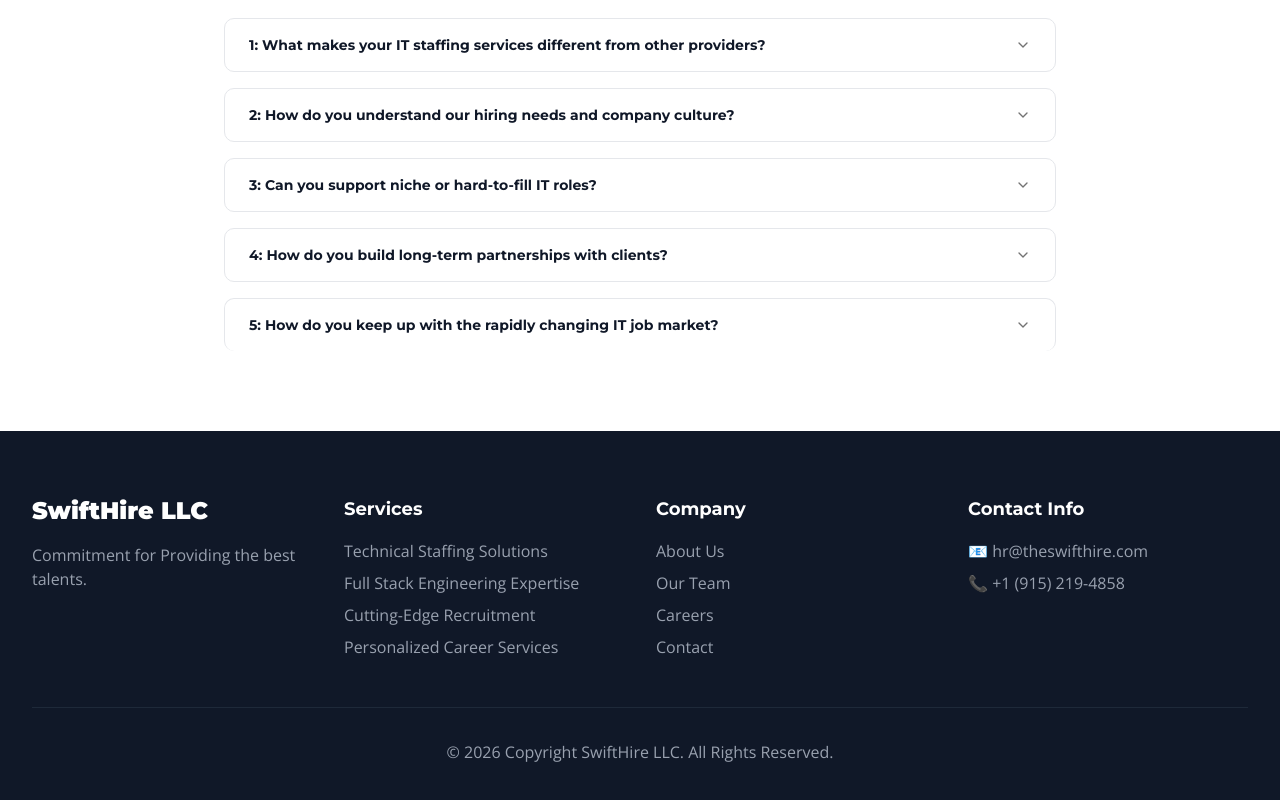
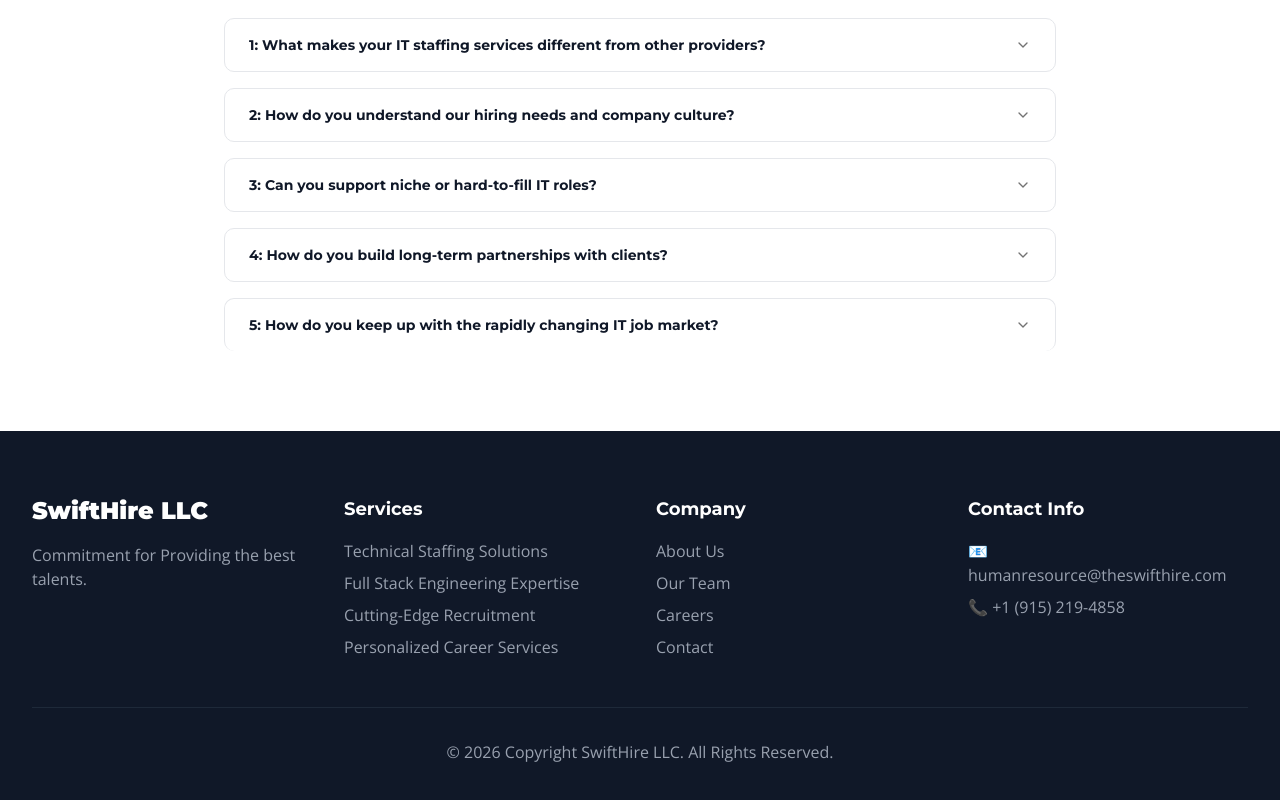
Before and after one commit to ankithiring/theSwifthire, a Next.js app: page / in a window 1280 px wide. Shown: the part 4125-4925 px from the top of the page. Built offline with nearby package versions, Linux system fonts and the light colour scheme.

Commit message:
updateed email address

```diff
--- a/app/about/page.tsx
+++ b/app/about/page.tsx
@@ -277,7 +277,7 @@ export default function AboutPage() {
             <div>
               <h4 className="text-lg font-serif font-bold mb-4">Contact Info</h4>
               <div className="space-y-2 text-gray-400 font-sans">
-                <p>📧 hr@theswifthire.com</p>
+                <p>📧 humanresource@theswifthire.com</p>
                 <p>📞 +1 (915) 219-4858</p>
               </div>
             </div>
--- a/app/contact/page.tsx
+++ b/app/contact/page.tsx
@@ -178,10 +178,10 @@ export default function ContactPage() {
                 <h3 className="text-xl font-serif font-bold text-gray-900 mb-2">Email Us</h3>
                 <p className="text-gray-600 font-sans mb-4">Send us an Email</p>
                 <a
-                  href="mailto:hr@theswifthire.com"
+                  href="mailto:humanresource@theswifthire.com"
                   className="text-cyan-600 hover:text-cyan-700 font-sans font-medium"
                 >
-                  hr@theswifthire.com
+                  humanresource@theswifthire.com
                 </a>
                 <p className="text-sm text-gray-500 font-sans mt-2">We respond within 24 hours</p>
               </CardContent>
@@ -386,7 +386,7 @@ export default function ContactPage() {
                           </p>
                           <p className="flex items-center">
                             <Mail className="h-4 w-4 text-gray-400 mr-2" />
-                            hr@theswifthire.com
+                            humanresource@theswifthire.com
                           </p>
                           <p className="flex items-center">
                             <Clock className="h-4 w-4 text-gray-400 mr-2" />
@@ -419,7 +419,7 @@ export default function ContactPage() {
                           </p>
                           <p className="flex items-center">
                             <Mail className="h-4 w-4 text-gray-400 mr-2" />
-                            hr@theswifthire.com
+                            humanresource@theswifthire.com
                           </p>
                           <p className="flex items-center">
                             <Clock className="h-4 w-4 text-gray-400 mr-2" />
@@ -523,7 +523,7 @@ export default function ContactPage() {
             <div>
               <h4 className="text-lg font-serif font-bold mb-4">Contact Info</h4>
               <div className="space-y-2 text-gray-400 font-sans">
-                <p>📧 hr@theswifthire.com</p>
+                <p>📧 humanresource@theswiftire.com</p>
                 <p>📞 +1 (915) 219-4858</p>
               </div>
             </div>
--- a/app/forgot-password/page.tsx
+++ b/app/forgot-password/page.tsx
@@ -157,8 +157,8 @@ export default function ForgotPasswordPage() {
           <div className="text-center">
             <p className="text-xs text-gray-500 font-sans mb-2">
               Need help? Contact our support team at{" "}
-              <a href="mailto:hr@theswifthire.com" className="text-cyan-600 hover:text-cyan-700">
-                hr@theswifthire.com
+              <a href="mailto:humanresource@theswifthire.com" className="text-cyan-600 hover:text-cyan-700">
+                humanresource@theswifthire.com
               </a>
             </p>
             <p className="text-xs text-gray-500 font-sans">
@@ -234,7 +234,7 @@ export default function ForgotPasswordPage() {
             <div>
               <h4 className="text-lg font-serif font-bold mb-4">Contact Info</h4>
               <div className="space-y-2 text-gray-400 font-sans">
-                <p>📧 hr@theswifthire.com</p>
+                <p>📧 humanresource@theswifthire.com</p>
                 <p>📞 +1 (915) 219-4858</p>
               </div>
             </div>
--- a/app/login/page.tsx
+++ b/app/login/page.tsx
@@ -219,7 +219,7 @@ export default function LoginPage() {
             <div>
               <h4 className="text-lg font-serif font-bold mb-4">Contact Info</h4>
               <div className="space-y-2 text-gray-400 font-sans">
-                <p>📧 hr@theswifthire.com</p>
+                <p>📧 humanresource@theswifthire.com</p>
                 <p>📞 +1 (915) 219-4858</p>
               </div>
             </div>
--- a/app/page.tsx
+++ b/app/page.tsx
@@ -441,7 +441,7 @@ export default function HomePage() {
             <div>
               <h4 className="text-lg font-serif font-bold mb-4">Contact Info</h4>
               <div className="space-y-2 text-gray-400 font-sans">
-                <p>📧 hr@theswifthire.com</p>
+                <p>📧 humanresource@theswifthire.com</p>
                 <p>📞 +1 (915) 219-4858</p>
               </div>
             </div>
--- a/app/register/page.tsx
+++ b/app/register/page.tsx
@@ -332,7 +332,7 @@ export default function RegisterPage() {
             <div>
               <h4 className="text-lg font-serif font-bold mb-4">Contact Info</h4>
               <div className="space-y-2 text-gray-400 font-sans">
-                <p>📧 hr@theswifthire.com</p>
+                <p>📧 humanresource@theswifthire.com</p>
                 <p>📞 +1 (915) 219-4858</p>
               </div>
             </div>
--- a/app/services/cutting-edge-recruitment/page.tsx
+++ b/app/services/cutting-edge-recruitment/page.tsx
@@ -363,7 +363,7 @@ export default function CuttingEdgeRecruitmentPage() {
             <div>
               <h4 className="text-lg font-serif font-bold mb-4">Contact Info</h4>
               <div className="space-y-2 text-gray-400 font-sans">
-                <p>📧 hr@theswifthire.com</p>
+                <p>📧 humanresource@theswifthire.com</p>
                 <p>📞 +1 (915) 219-4858</p>
               </div>
             </div>
--- a/app/services/full-stack-engineering/page.tsx
+++ b/app/services/full-stack-engineering/page.tsx
@@ -352,7 +352,7 @@ export default function FullStackEngineeringExpertisePage () {
             <div>
               <h4 className="text-lg font-serif font-bold mb-4">Contact Info</h4>
               <div className="space-y-2 text-gray-400 font-sans">
-                <p>📧 hr@theswifthire.com</p>
+                <p>📧 humanresource@theswifthire.com</p>
                 <p>📞 +1 (915) 219-4858</p>
               </div>
             </div>
--- a/app/services/page.tsx
+++ b/app/services/page.tsx
@@ -264,7 +264,7 @@ export default function ServicesPage() {
             <div>
               <h4 className="text-lg font-serif font-bold mb-4">Contact Info</h4>
               <div className="space-y-2 text-gray-400 font-sans">
-                <p>📧 hr@theswifthire.com</p>
+                <p>📧 humanresource@theswifthire.com</p>
                 <p>📞 +1 (915) 219-4858</p>
               </div>
             </div>
--- a/app/services/personalized-career-services/page.tsx
+++ b/app/services/personalized-career-services/page.tsx
@@ -352,7 +352,7 @@ export default function PersonalizedCareerServicesPage() {
             <div>
               <h4 className="text-lg font-serif font-bold mb-4">Contact Info</h4>
               <div className="space-y-2 text-gray-400 font-sans">
-                <p>📧 hr@theswifthire.com</p>
+                <p>📧 humanresource@theswifthire.com</p>
                 <p>📞 +1 (915) 219-4858</p>
               </div>
             </div>
--- a/app/services/technical-staffing/page.tsx
+++ b/app/services/technical-staffing/page.tsx
@@ -313,7 +313,7 @@ export default function TechnicalStaffingSolutionPage() {
             <div>
               <h4 className="text-lg font-serif font-bold mb-4">Contact Info</h4>
               <div className="space-y-2 text-gray-400 font-sans">
-                <p>📧 hr@theswifthire.com</p>
+                <p>📧 humanresource@theswifthire.com</p>
                 <p>📞 +1 (915) 219-4858</p>
               </div>
             </div>
--- a/app/testimonials/page.tsx
+++ b/app/testimonials/page.tsx
@@ -329,7 +329,7 @@ export default function TestimonialsPage() {
             <div>
               <h4 className="text-lg font-serif font-bold mb-4">Contact Info</h4>
               <div className="space-y-2 text-gray-400 font-sans">
-                <p>📧 hr@theswifthire.com</p>
+                <p>📧 humanresource@theswifthire.com</p>
                 <p>📞 +1 (915) 219-4858</p>
               </div>
             </div>
```
